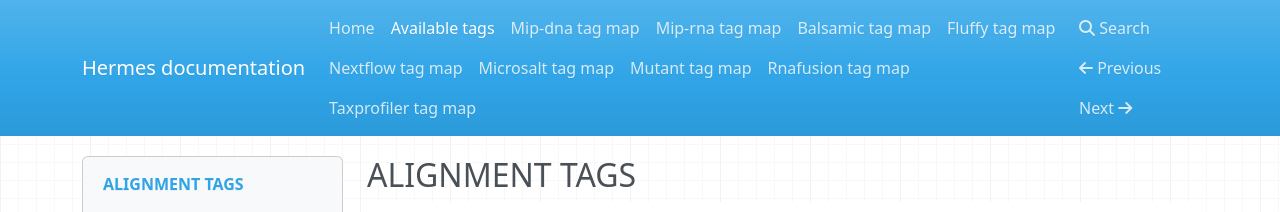
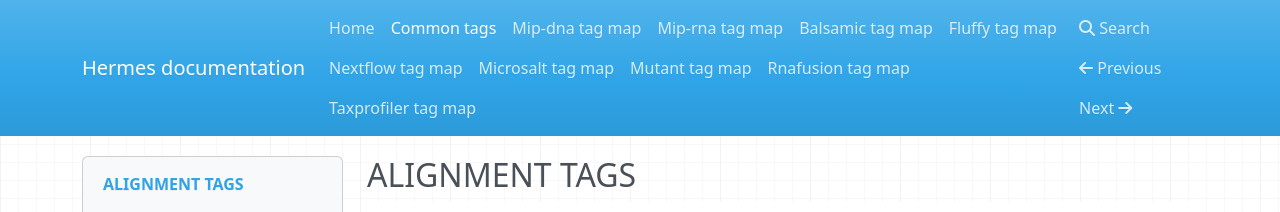
Before and after one commit to Clinical-Genomics/hermes, an MkDocs documentation site: the page built from docs/common_map.md, in a window 1280 px wide. Shown: the top 212 px of the page. Built offline with MkDocs 1.6.1, drawn with Linux system fonts in a browser that asks for light colours; nearby versions of some CDN libraries.

Commit message:
Rename all tag map

```diff
--- a/mkdocs.yml
+++ b/mkdocs.yml
@@ -1,7 +1,7 @@
 site_name: Hermes documentation
 nav:
     - Home: index.md
-    - Available tags: all_tags.md
+    - Common tags: common_map.md
     - Mip-dna tag map: mip-dna_map.md
     - Mip-rna tag map: mip-rna_map.md
     - Balsamic tag map: balsamic_map.md
```
Also changed, not shown: docs/common_map.md (renamed from docs/all_tags.md).
